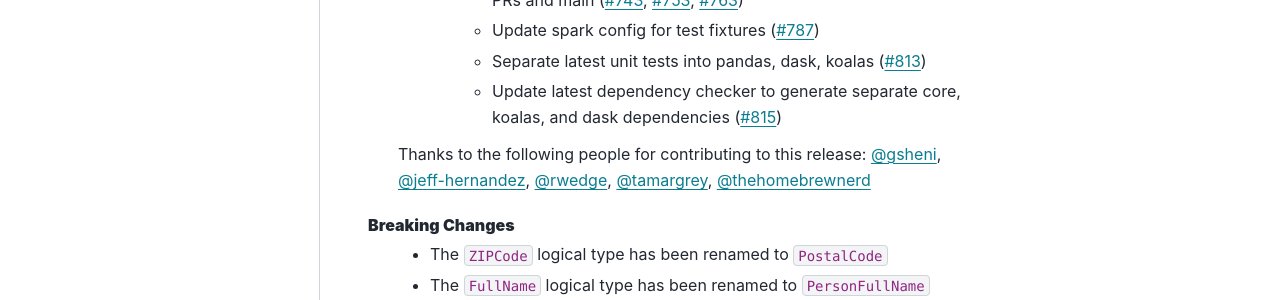
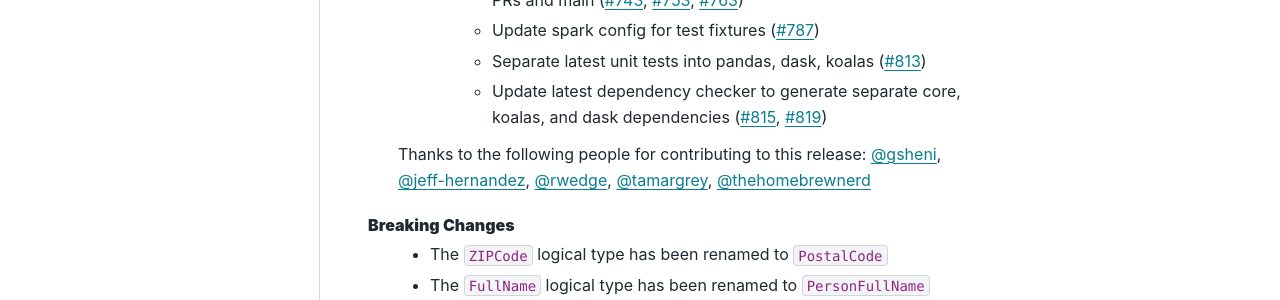
Before and after one commit to alteryx/woodwork, a Sphinx documentation site: the page built from docs/source/release_notes.rst, in a window 1280 px wide and 900 px high, scrolled down 1260 px. Shown: the part 153-453 px from the top of the window. Built offline with Sphinx 7.4.7 and the PyData theme 0.15.4, drawn with Linux system fonts in a browser that asks for light colours; comment, search, counter and statistics services are not loaded.

Commit message:
Update release_notes.rst

```diff
--- a/docs/source/release_notes.rst
+++ b/docs/source/release_notes.rst
@@ -34,7 +34,7 @@
         * Add unit tests against minimum dependencies for python 3.6 on PRs and main (:pr:`743`, :pr:`753`, :pr:`763`)
         * Update spark config for test fixtures (:pr:`787`)
         * Separate latest unit tests into pandas, dask, koalas (:pr:`813`)
-        * Update latest dependency checker to generate separate core, koalas, and dask dependencies (:pr:`815`)
+        * Update latest dependency checker to generate separate core, koalas, and dask dependencies (:pr:`815`, :pr:`819`)
 
     Thanks to the following people for contributing to this release:
     :user:`gsheni`, :user:`jeff-hernandez`, :user:`rwedge`, :user:`tamargrey`, :user:`thehomebrewnerd`
```
